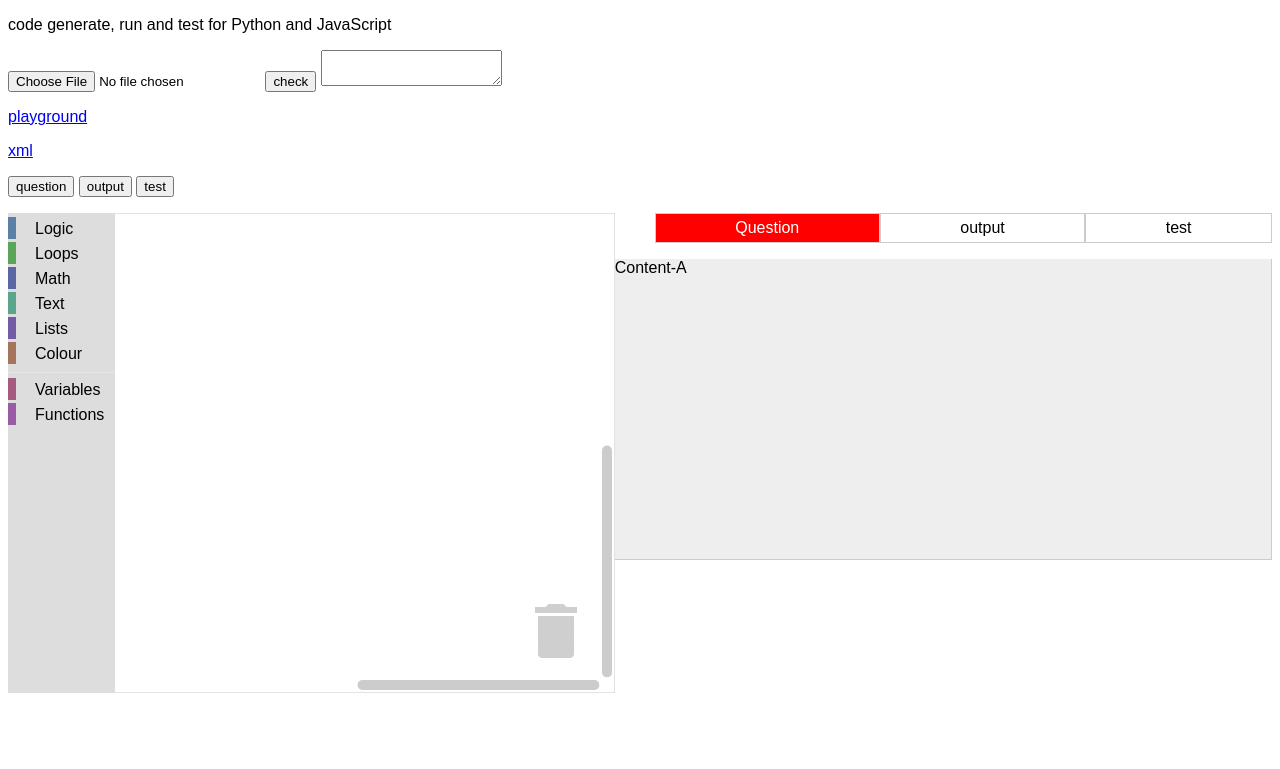
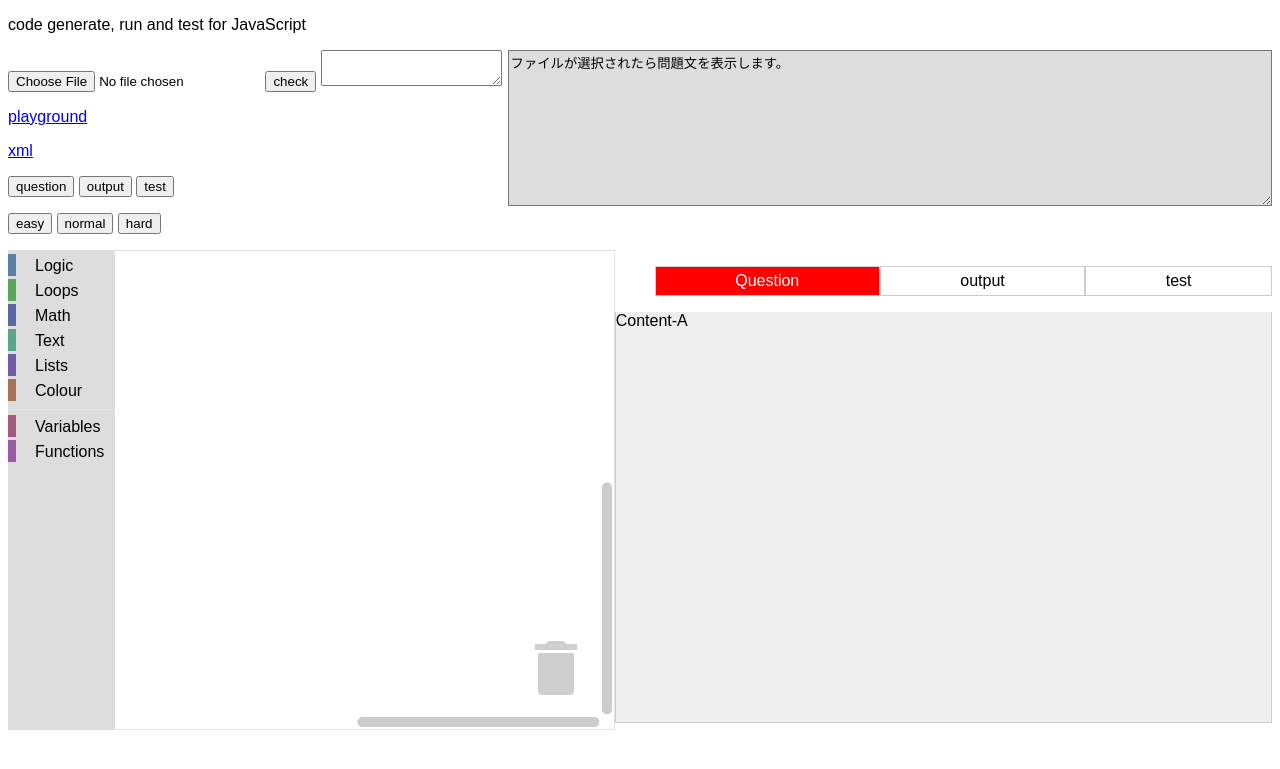
Before and after one commit to kait-takanolab/1821121-shimaoka-thesis, a Node server app: page /test.html in a window 1280 px wide. Shown: the top 769 px of the page. Run offline with Node 20, Linux system fonts and the light colour scheme; some libraries are stand-ins or nearby versions.

Commit message:
11/22
1. [x] div内の文字列が範囲外まで出ていたためcssを設定し、スクロールで表示されるようにした
- overflow: auto; (autoの場合基本scrollが設定される)
2. [x] xml.htmlにて作成されるxmlファイルに改行を設定、少しだけ見やすくなったかもしれない
3. [x] xml.htmlにて保存されていたファイルを読み込む機能を追加
- 途中まで作成していたものを再び作成しなおせるように
4. [x] xml.htmlのスタートブロックを削除した、いらない気がした。
5. [x] 穴あき問題になるワードを少し増やした、思い立ったら増やす。まだべたで書いてる。
6. [x] 現在マッチしたワードをすべて穴あきにしているが、それを変更する
- 数字を決めて、それの個数分をランダムで生成
7. [x] モードセレクト作成
- モードセレクトのような形になるのが理想
- easy,normal,hardモードでの問題生成を作成、初期設定はeasyであり、各問題数は3,6,9
8. [x] 問題文をtxtファイルのいれる、
- [x] 何かしらの区切り文字で区切る,  '@@'
- [x] どこかしらに表示する test.htmlは右上に配置　他は現在未設置
9. divにスクロールを設定したらブロックのカテゴリ選択にスクロールバーがついた邪魔ですね

```diff
--- a/project/public/index.html
+++ b/project/public/index.html
@@ -26,6 +26,9 @@
 
   <p>
     <input type="file" id="file" onclick="questionjs()"></input>
+    <button onclick="answer2()">check</button>
+    <textarea id="answer" readonly></textarea>
+    <textarea id="mondai" readonly class="right">ファイルが選択されたら問題文を表示します。</textarea>
   </p>
   <p><a href="/test.html">test</a></p>
   <p><a href="/xml.html">xml</a></p>
--- a/project/public/javascripts/script.js
+++ b/project/public/javascripts/script.js
@@ -54,13 +54,15 @@ function questionjs() {
         // 読み込みが完了した際に実行される処理
         reader.onload = function (e) {
             var xmltext = reader.result;
-            var xml = Blockly.Xml.textToDom(xmltext);
+            string = xmltext.split('@@');
+            var xml = Blockly.Xml.textToDom(string[0]);
             Blockly.Xml.domToWorkspace(xml, demoWorkspace);
             var testWorkspace = new Blockly.Workspace();
             Blockly.Xml.domToWorkspace(xml, testWorkspace);
             var code = Blockly.JavaScript.workspaceToCode(testWorkspace);
 //            code = code.replace('\\',"");
             document.getElementById('output').innerHTML = indent(code);
+            document.getElementById('mondai').innerHTML = string[1];
             q_code = question_str(code);
         }
     }, false);
@@ -132,28 +134,53 @@ function questionjs2() {
         // 読み込みが完了した際に実行される処理
         reader.onload = function (e) {
             var xmltext = reader.result;
-            var xml = Blockly.Xml.textToDom(xmltext);
+            string = xmltext.split('@@');
+            var xml = Blockly.Xml.textToDom(string[0]);
             var testWorkspace = new Blockly.Workspace();
             Blockly.Xml.domToWorkspace(xml, testWorkspace);
             var code = Blockly.JavaScript.workspaceToCode(testWorkspace);
 //            code = code.replace('\\',"");
             document.getElementById('question_area').innerHTML = indent(code);
+            document.getElementById('mondai').innerHTML = string[1];
             q_code = question_str(code);
 
             //testタブに文章のマッチング
-            match(code);
+            match(code,3);
         }
 
     }, false);
 }
 
+//test問題制作 難易度設定
+function easy(){
+    var code = q_code;
+    match(code,3);
+}
+function normal(){
+    var code = q_code;
+    match(code,6);
+}
+function hard(){
+    var code = q_code;
+    match(code,9);
+}
 
-function match(code) {
+
+//ランダム生成 max: int
+function getRandomInt(max) {
+    return Math.floor(Math.random() * (max - 1+1));
+}
+
+//test問題のマッチングなど 呼び出しのコードから問題を生成し、モードの値だけ問題を生成する。
+//code : string, mode : int
+function match(code,mode) {
     //全選択肢となる部分　もしかしたらDBなどにいれこむかも
     var list1 = [
       ['for', 'while', 'do'],
       ['if', 'else', 'which'],
-      ['print', 'alert']
+      ['print', 'alert'],
+      ['break','continue'],
+      ['<','>','<=','>=','==']
     ];
     //ワードがマッチした場所を保存する
     var lista = [];
@@ -163,8 +190,9 @@ function match(code) {
     var mbox = [];
     //何回ワードがマッチしたか保存する
     var count = 0;
-
-  //
+    //選択肢になるリスト
+    var qbox = [];
+    //?
     var btext = code;
 
   //文字列を配列に変更
@@ -181,40 +209,47 @@ function match(code) {
             mbox[count] = ctext[k];
             lista[count] = k;
             count += 1;
-/*
-            console.log("mbox= " + mbox)
-            console.log("k= " + k);
-            console.log("lista=" + lista);
-            console.log("sbox=")
-            console.log(sbox);
-*/
             }
         }
       }
     }
-    //selectboxのインデックスを文章登場順にするためにソート処理
-    //lista.sort();
-//    console.log(lista)
+
+    if(mode > count) {
+        mode = count;
+    }
+
+    //選択肢に変更する個数と変更する箇所を設定する mode,lista
+    for(var q = 0; q < mode; q++){
+        while(true){
+            var tmp = getRandomInt(count);
+            if(!qbox.includes(tmp)){
+                qbox.push(tmp);
+                break;
+            }
+        }
+    }
+    qbox= qbox.sort();
+
     //マッチしたワード部分を選択肢に変更
-    for(let l = 0; l <lista.length; l++){
-      ctext[lista[l]] = `<select class="sele${l}"></select>`;
+    for(let l = 0; l < qbox.length; l++){
+      ctext[lista[qbox[l]]] = `<select class="sele${l}"></select>`;
     }
 
     // 配列から文字列に変更して表示
     ctext = (String(ctext)).replace(/\n/g, '<br>');
     ctext = (String(ctext)).replace(/,/g, '');
-//    console.log(ctext)
+
+    //文字列を表示する
     document.getElementById("test").innerHTML = indent(ctext);
 
 
   // ワードがマッチした場所に選択肢を生成する
-      for(let m = 0; m < count; m++){
+      for(let m = 0; m < qbox.length; m++){
         var select = document.querySelector(`select.sele${m}`);
-      for(let n=0; n < sbox[m].length; n++){
+        for(let n = 0; n < sbox[qbox[m]].length; n++){
             var option = document.createElement('option');
-        option.innerText = sbox[m][n];
-//        console.log(sbox[m][n])
-        if(sbox[m][n] != mbox[m])
+            option.innerText = sbox[qbox[m]][n];
+            if(sbox[qbox[m]][n] != mbox[qbox[m]])
                 option.value = n;
             else
                 option.value = "ans";
@@ -332,14 +367,14 @@ function jsruntst() {
     }
 }
 
-//問題文の内容を保存する関数
+//問題文の内容を保存する関数　code:string
 function question_str(code){
     q_code = code;
     return q_code;
 }
 
 
-//indent
+//indent code:string
 
 function indent(code) {
     //インデントに利用する変数
@@ -382,8 +417,9 @@ function indent(code) {
     return sengen(code);
 }
 
+
+//関数宣言が存在する場合に，をつける code:string
 function sengen(code){
-    //関数宣言が存在する場合に，をつける
     var code2 = code.split(" ");
     if(code2[0] == "var"){
         var code3 = code.split(";");
@@ -410,7 +446,7 @@ index3.html
 function look(){
     var code = Blockly.Xml.workspaceToDom(demoWorkspace);
     var codexml = Blockly.Xml.domToText(code);
-    document.getElementById('area').innerText = codexml;
+    document.getElementById('area').innerText = look_plus(codexml);
 }
 
 //xmlをファイルに保存する
@@ -431,7 +467,12 @@ function save() {
     a.click();
 }
 
-
+//改行を加える code: string
+function look_plus(code){
+    code2 = code.split(/(?<=\>|\?=\<)/g);
+    code2 = code2.join('\n');
+    return code2;
+}
 
 
 
--- a/project/public/stylesheets/style.css
+++ b/project/public/stylesheets/style.css
@@ -16,8 +16,8 @@ main div {
 .right {
 
   float: right;
-  height: 240px; /* 要素の縦幅を50%に定義 */
-  width: 48%; /* 要素の横幅を50%に定義 */
+  height: 150px;
+  width: 60%;
 
   background-color: #ddd; /* 視覚化のための背景色 */
 
@@ -29,7 +29,10 @@ main div {
   width: 48%; /* 要素の横幅を50%に定義 */
 
   background-color: #ddd; /* 視覚化のための背景色 */
+}
 
+div {
+  overflow: auto;
 }
 
 
@@ -109,7 +112,7 @@ select:focus {
   cursor:pointer;
 }
 .panel-group{
-  height:300px;
+  height: 410px;
   border:solid 1px #CCC;
   border-top:none;
   background:#eee;
--- a/project/public/test.html
+++ b/project/public/test.html
@@ -22,12 +22,13 @@
 </head>
 <body>
 
-  <p>code generate, run and test for Python and JavaScript</p>
+  <p>code generate, run and test for JavaScript</p>
 
   <p>
     <input type="file" id="file" onclick="questionjs2()"></input>
     <button onclick="answer2()">check</button>
     <textarea id="answer" readonly></textarea>
+    <textarea id="mondai" readonly class="right">ファイルが選択されたら問題文を表示します。</textarea>
   </p>
   <p><a href="/index.html">playground</a></p>
   <p><a href="/xml.html">xml</a></p>
@@ -69,6 +70,11 @@
     <button onclick="jsrunque()">question</button>
     <button onclick="jsrunout()">output</button>
     <button onclick="jsruntst()">test</button>
+  </p>
+  <p>
+    <button onclick="easy()">easy</button>
+    <button onclick="normal()">normal</button>
+    <button onclick="hard()">hard</button>
   </p>
 
   <main>
@@ -477,7 +483,7 @@
     var demoWorkspace = Blockly.inject('BlockDiv',
       {
 //        media: 'https://unpkg.com/blockly/media/',
-        media:  './node_modules/blockly/media/',
+        media:  './blockly/media/',
         toolbox: document.getElementById('toolbox')
       });
 //    Blockly.Xml.domToWorkspace(document.getElementById('startBlocks'), demoWorkspace);
```
Also changed, not shown: project/public/question/test.txt (+11 -0 lines), project/public/xml.html (+5 -5 lines), parts/readme.md. Lines whose indentation alone changed are shown as unchanged.
